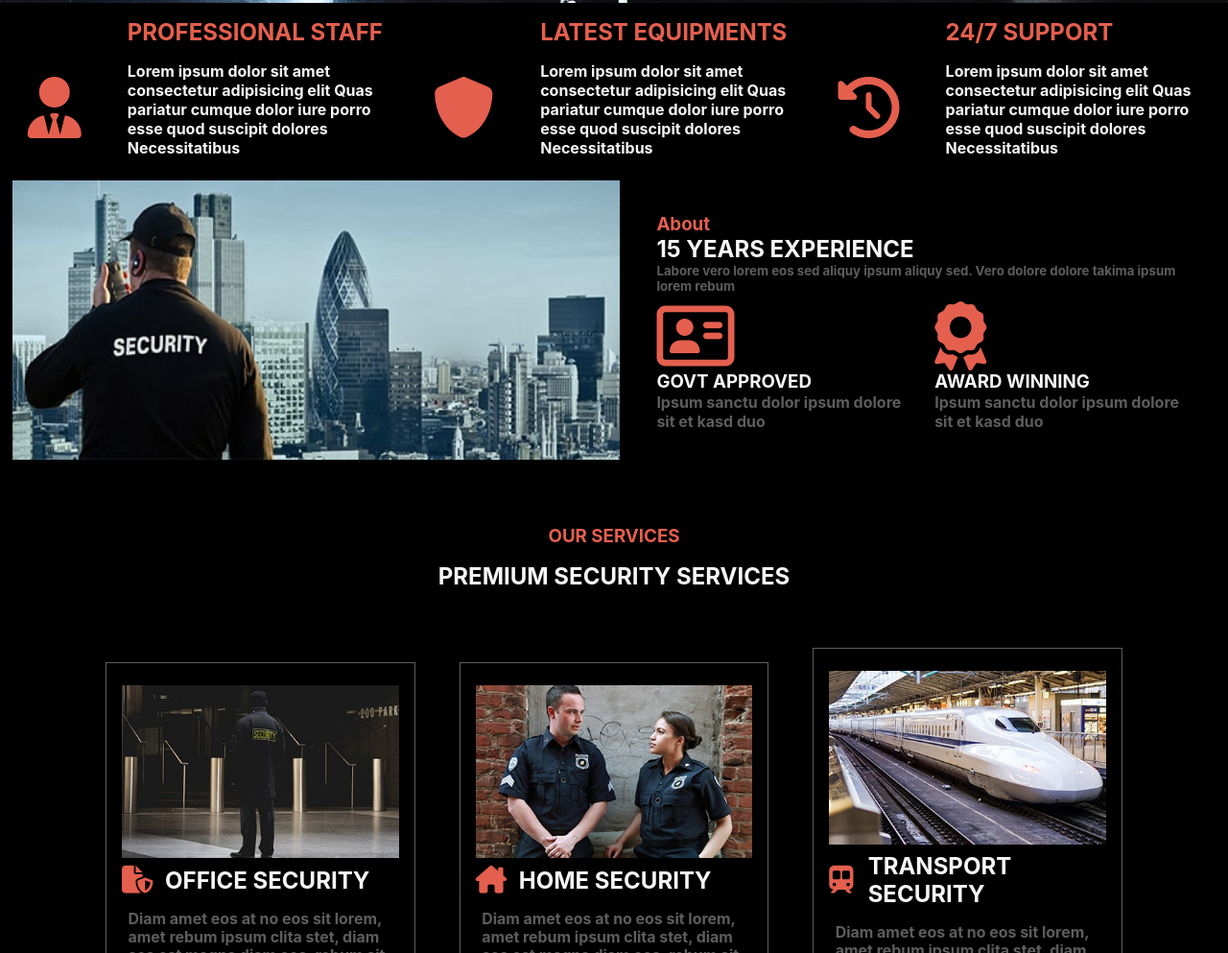
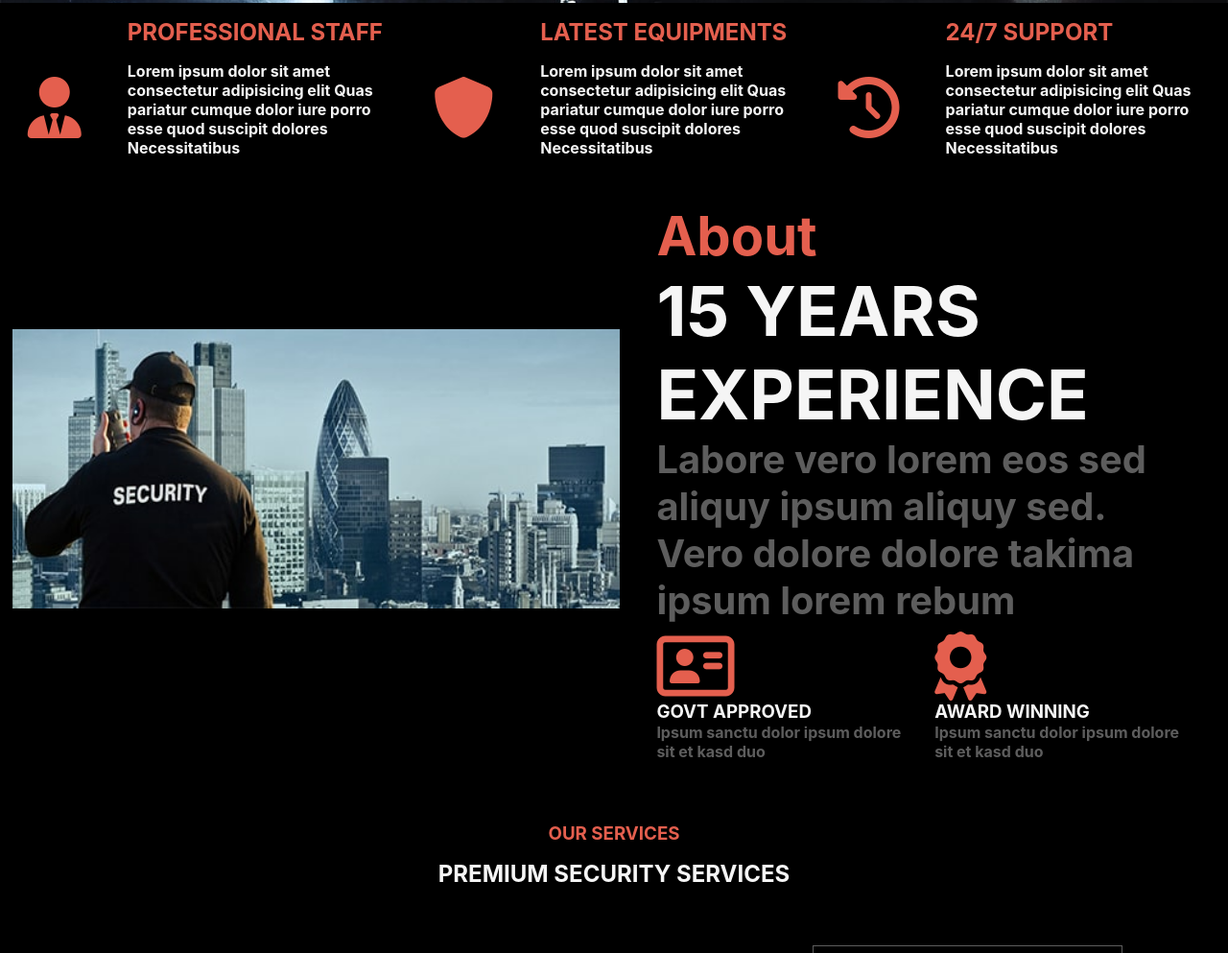
Before and after one commit to ahmedamin20/Security-Gaurd-WebSite, a plain HTML site: page index.html in a window 1280 px wide. Shown: the part 605-1598 px from the top of the page at 96% size. Drawn offline with Linux system fonts and the light colour scheme.

Commit message:
Update style-home.css

```diff
--- a/css/style-home.css
+++ b/css/style-home.css
@@ -164,6 +164,13 @@ hr.bet-box{
     color: rgba(102, 102, 102, 0.486);
     opacity: .4;
     margin: .5rem 0;
+}
+section.about div.big-about{
+    margin-top: 1.5rem;
+
+}
+section.about div.big-about div.about{
+    font-size: 3rem;
 }
 section.about div.main{
     display: flex;
```
